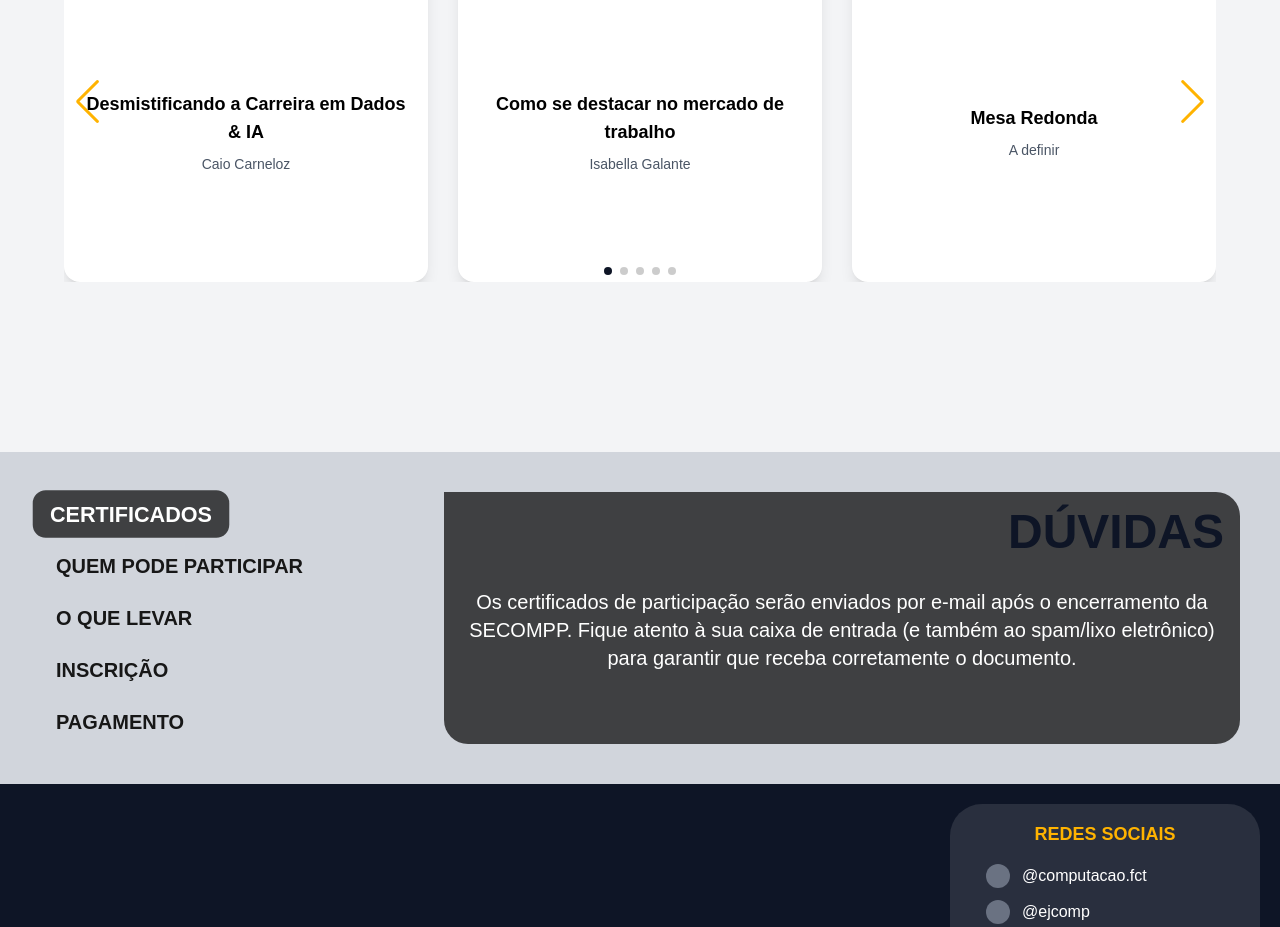
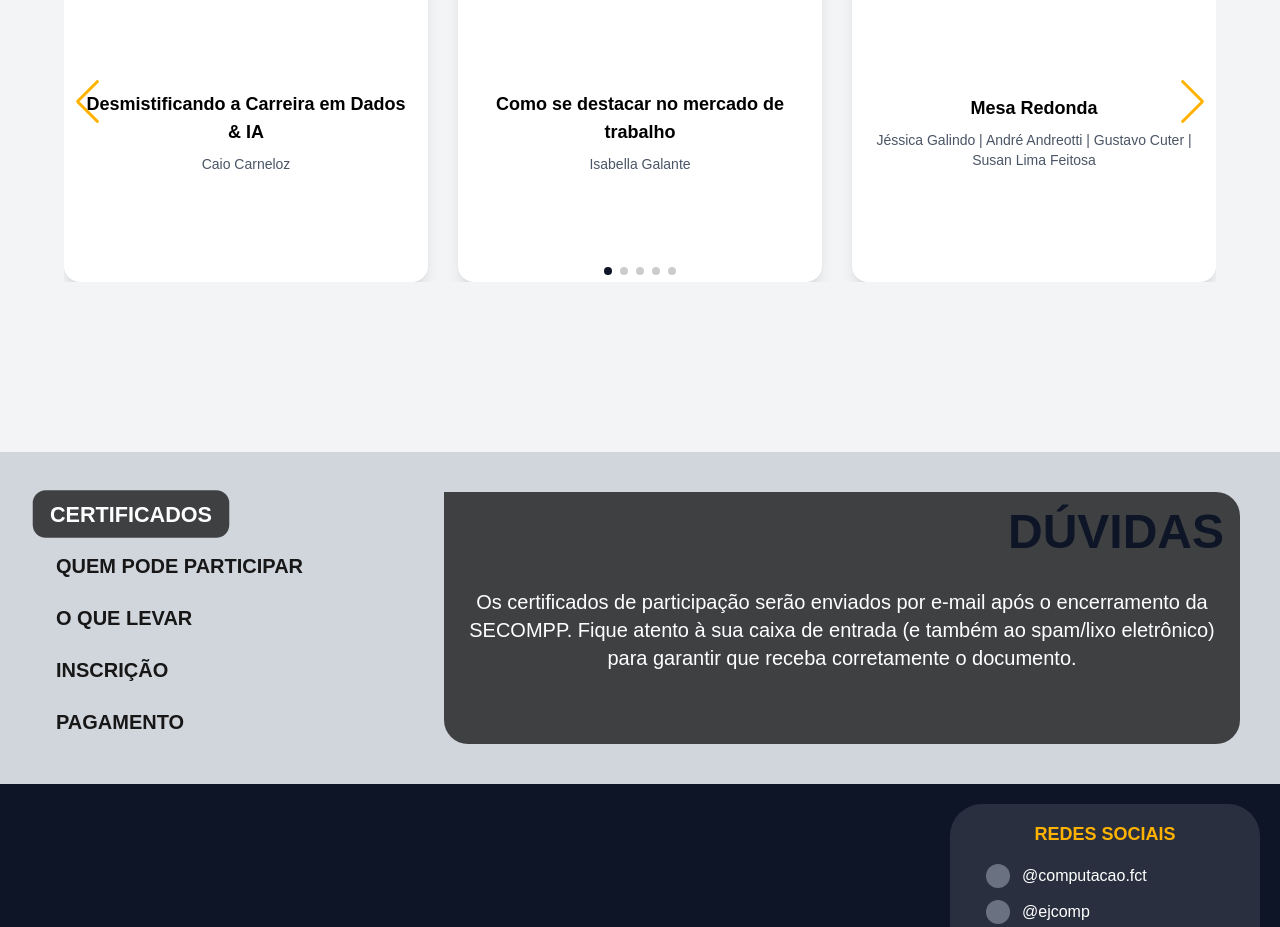
Before and after one commit to gabriellychm/site-secompp, a Next.js app: page / in a window 1280 px wide. Shown: the part 2660-3587 px from the top of the page. Built offline with nearby package versions, Linux system fonts and the light colour scheme.

Commit message:
mesa redonda atualizada

```diff
--- a/src/data/events.ts
+++ b/src/data/events.ts
@@ -232,13 +232,13 @@ export const palestras: Evento[] = [
   {
     title: "Mesa Redonda",
     horario: "Terça-feira 19:30",
-    ministrante: "A definir",
+    ministrante: "Jéssica Galindo | André Andreotti | Gustavo Cuter | Susan Lima Feitosa",
     preRequisito: "Não há pré-requisitos",
     local: "Auditório",
     descricao:
-      "Profissionais que se destacam na área se reunirão para compartilhar seus trabalhos e experiências, celebrando a inovação e discutindo as últimas tendências em tecnologia.",
+    "Participe da Mesa-Redonda do SECOMPP, um momento especial que reunirá três ex-alunos  que hoje se destacam no mercado de tecnologia: Jéssica Galindo, André Andreotti, Gustavo Cuter e Susan Lima Feitosa. Eles compartilharão suas trajetórias profissionais, experiências e desafios, mostrando como a formação foi fundamental para suas conquistas.",
     contato: "---",
-    imagemUrl: "/images/palestras/quantica.png",
+    imagemUrl: "/palestras/mesaRedonda.png",
   },
   {
     title: "Democratizando IA para saúde de forma segura, robusta e justa",
```
Also changed, not shown: public/palestras/mesaRedonda.png (added).
